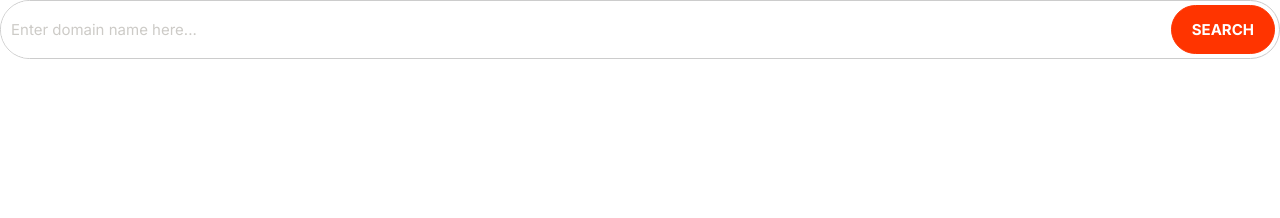
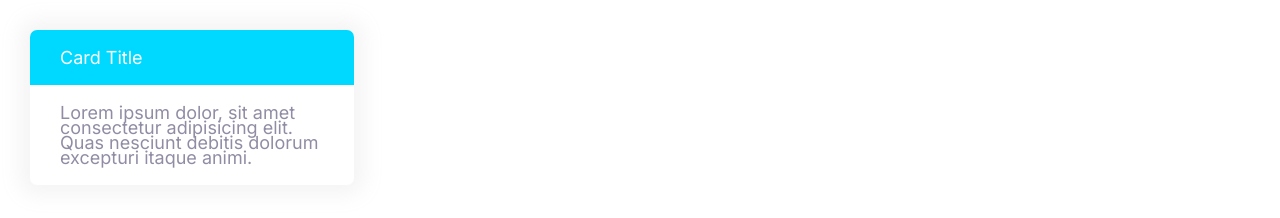
Before and after one commit to MetodyAleksov/Moshify, a plain HTML site: page index.html in a window 1280 px wide. Drawn offline with Linux system fonts and the light colour scheme.

Commit message:
defined styling for card component

```diff
--- a/CSS/style.css
+++ b/CSS/style.css
@@ -309,3 +309,24 @@ li {
     font-size: 1.5rem;
   }
 }
+
+/*CArd*/
+.card {
+  overflow: hidden;
+  border-radius: 7px;
+  box-shadow: 0 0 20px 10px #f3f3f3ea;
+}
+
+.card__header,
+.card__body {
+  padding: 2rem 3rem;
+}
+
+.card--primary .card__header {
+  background-color: var(--primaryColor);
+  color: white;
+}
+.card--secondary .card__header {
+  background-color: var(--secondaryColor);
+  color: white;
+}
--- a/index.html
+++ b/index.html
@@ -15,13 +15,14 @@
     <link rel="stylesheet" href="CSS/style.css" />
   </head>
   <body>
-    <div class="input-group">
-      <input
-        type="text"
-        class="input input__search"
-        placeholder="Enter domain name here..."
-      />
-      <button class="btn btn_accent btn__search">Search</button>
+    <div style="width: 30%; padding: 3rem">
+      <div class="card card--secondary">
+        <header class="card__header">Card Title</header>
+        <div class="card__body">
+          Lorem ipsum dolor, sit amet consectetur adipisicing elit. Quas
+          nesciunt debitis dolorum excepturi itaque animi.
+        </div>
+      </div>
     </div>
   </body>
 </html>
```
